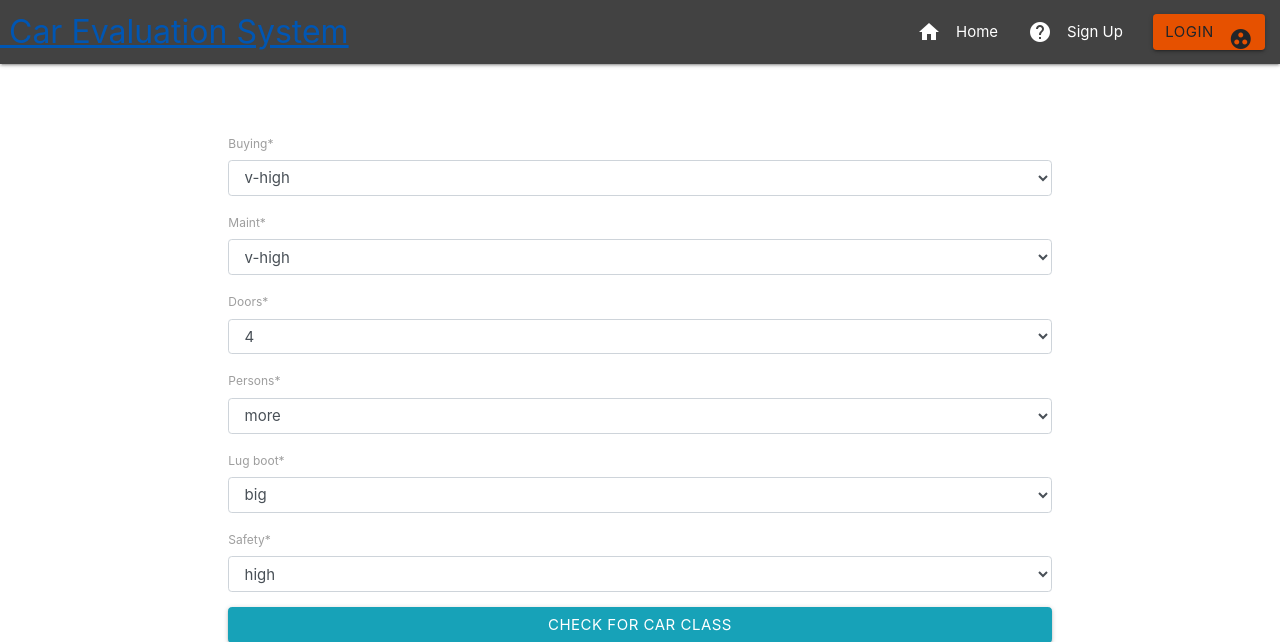
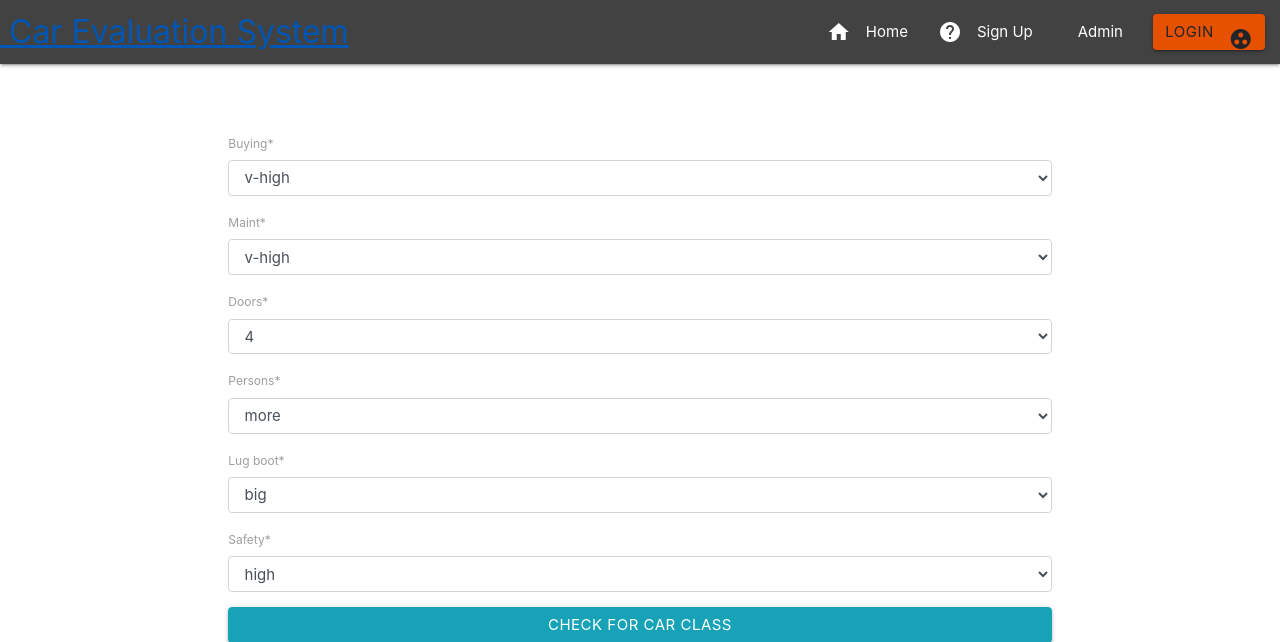
Before and after one commit to ErnestZottor/car_evaluation_ML, a Django app: page / in a window 1280 px wide. Shown: the top 642 px of the page. Run offline with Django 3.2, Linux system fonts and the light colour scheme; parts of the project's set-up code (start-up, migrations or seed data) failed here and were passed over; some libraries are stand-ins or nearby versions.

Commit message:
added admin tab to navbar

```diff
--- a/car_evaluation/urls.py
+++ b/car_evaluation/urls.py
@@ -28,7 +28,7 @@ from django.contrib.auth import views as auth_views
 
 
 urlpatterns = [
-    path('admin/', admin.site.urls),
+    path('admin/', admin.site.urls,name='admin'),
     path('', include('dashboard.urls')),
     path('register/', user_views.register, name='register'),
     path('login/', auth_views.LoginView.as_view(template_name='dashboard/login.html'), name='login'),
--- a/dashboard/templates/dashboard/navbar_buttons.html
+++ b/dashboard/templates/dashboard/navbar_buttons.html
@@ -22,6 +22,7 @@
 
 {% else %}
     <li><a href="/#"><i class="material-icons left">help</i>Sign Up</a></li>
+    <li><a href="/admin"><i class="material-icons left"></i>Admin</a></li>
     <li><a href="/login" class="waves-effect waves-light btn orange darken-4
     "><i class="material-icons right">group_work</i>Login</a></li>
 {% endif %}
```
Also changed, not shown: db.sqlite3.
